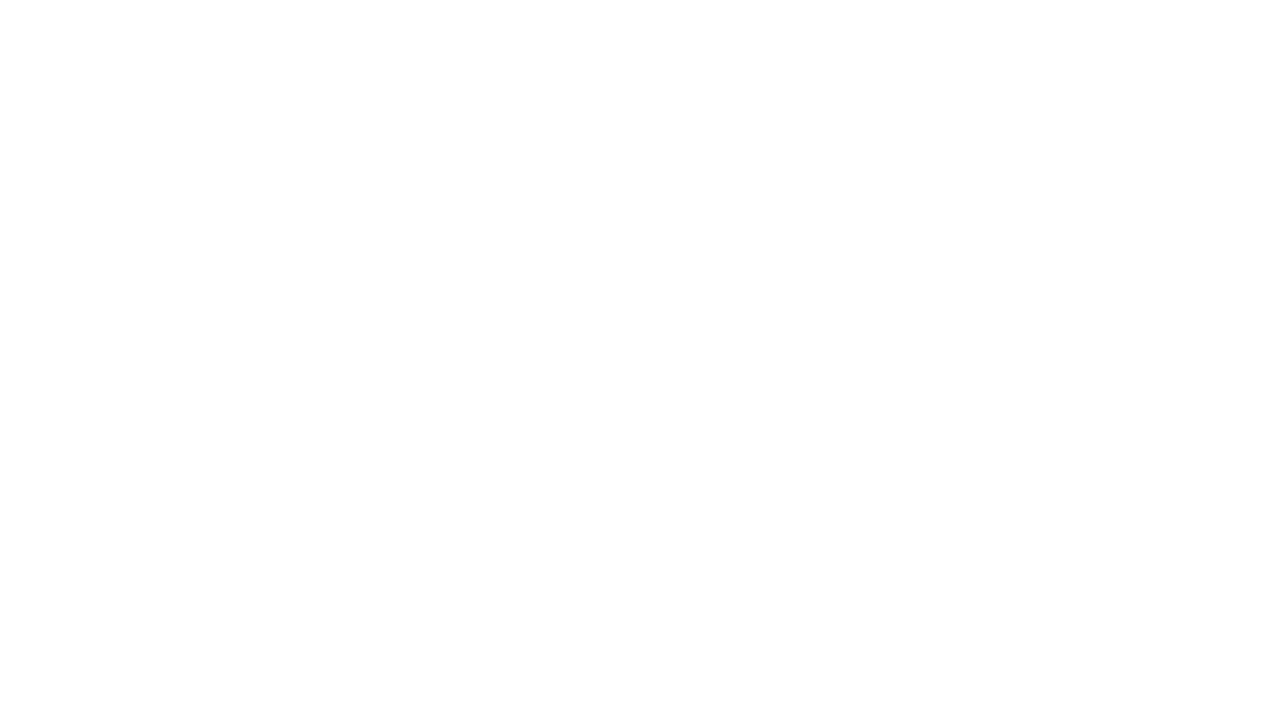
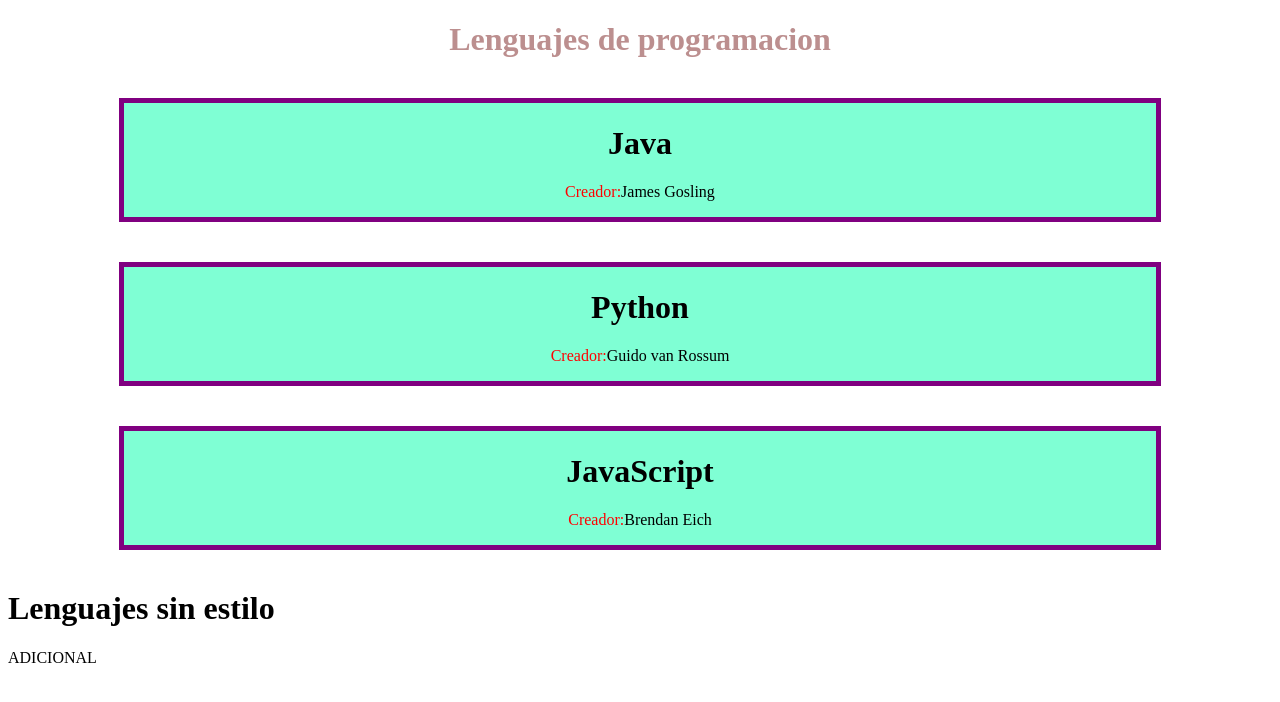
Before and after one commit to CristianBonifacio/PRACTICA, a plain HTML site: page PRUEBA/index.html in a window 1280 px wide. Drawn offline with Linux system fonts and the light colour scheme.

Commit message:
version.1.1

```diff
--- a/PRUEBA/index.html
+++ b/PRUEBA/index.html
@@ -2,9 +2,30 @@
 <html lang="en">
 <head>
   <meta charset="UTF-8">
-  <title>Title</title>
+  <meta http-equiv="X-UA-Compatible" Content="IE=edge">
+  <meta name="viewport" content="width=device-width, initial-scale=1.0">
+  <Link href="styles.css" rel="stylesheet"/>
+  <title>CLASS</title>
 </head>
 <body>
+<h1 class="titulocentral" >Lenguajes de programacion</h1>
+
+<div class="bloques">
+  <h1>Java</h1>
+  <p><span class="spantitle">Creador:</span>James Gosling</p>
+</div>
+<div class="bloques">
+  <h1>Python</h1>
+  <p><span class="spantitle">Creador:</span>Guido van Rossum</p>
+</div>
+<div class="bloques">
+  <h1>JavaScript</h1>
+  <p><span class="spantitle">Creador:</span>Brendan Eich</p>
+</div>
+<div>
+  <h1>Lenguajes sin estilo</h1>
+  <p>ADICIONAL</p>
+</div>
 
 </body>
 </html>
--- a/PRUEBA/styles.css
+++ b/PRUEBA/styles.css
@@ -0,0 +1,16 @@
+.spantitle{
+    color:red;
+
+}
+.bloques{
+    text-align: center;
+    background: aquamarine;
+    border: 5px solid purple;
+
+    margin: 40px 111px;
+}
+.titulocentral{
+    text-align: center;
+    color:rosybrown ;
+
+}
```
